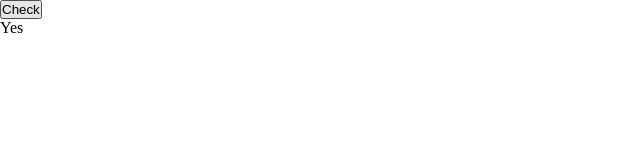
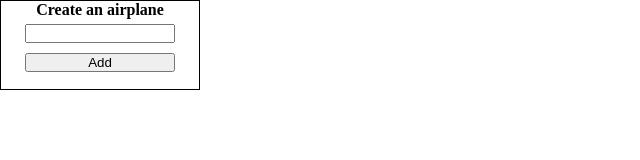
Before and after one commit to oliverpa-dev/AirplaneManager, a plain HTML site: page index.html in a window 1280 px wide. Shown: the whole page, without its empty margins (0-640 px from the left). Drawn offline with Linux system fonts and the light colour scheme.

Commit message:
created an airplane box

```diff
--- /dev/null
+++ b/airplane.js
@@ -0,0 +1,25 @@
+
+var x = 0;
+// creates an array
+var array = Array();
+// takes the input with text1 id
+var input1 = document.getElementById("text1");
+var button = document.getElementById("button1").addEventListener("click", add_element_to_array);
+
+function add_element_to_array() {
+    // bool that checks if the input is empty
+    const ok = "";
+    // if yes -> error
+    if (input1.value == ok) {
+        alert("Your input is empty");
+        // if not continue
+    } else {
+        array[x] = input1.value;
+        // add another position to the array
+        x++;
+        // after you an airplane the input stays blank
+        input1.value = "";
+        // consolelog the array
+        console.log(array);
+    }
+}
--- a/index.html
+++ b/index.html
@@ -10,12 +10,15 @@
 </head>
 
 <body>
-
-    <div class="airplane-box"></div>
-    <button id="demo2">Check</button>
-    <h1 id="demo"></h1>
-    <label for="text">Yes</label>
-    <script src="main.js"></script>
+    <!-- AIRPLANE CREATION BOX - START -->
+    <div class="airplane-box">
+        <label for="airplane">Create an airplane</label>
+        <input class="airplane-name" type="text" id="text1">
+        <input class="airplane-add" type="button" id="button1" value="Add">
+    </div>
+    <!-- AIRPLANE CREATION BOX - END -->
+    <!-- <script src="main.js"></script> -->
+    <script src="./airplane.js"></script>
 </body>
 
 </html>
--- a/main.js
+++ b/main.js
@@ -11,12 +11,12 @@ class Airplane {
         this.economyClassSeat = economyClassSeat;
     }
     airplaneInfo() {
-        return "ID: " + this.iD + ", "  + "Type: " + this.type + ", " + "Flight attandants: " + this.flightAttandant+ ", " + "Pilots: " + this.pilot+ ", " + "Business Class Seat: " + this.businessClassSeat+ ", " + "Economy Class Seat: "  + this.economyClassSeat;
+        return "ID: " + this.iD + ", " + "Type: " + this.type + ", " + "Flight attandants: " + this.flightAttandant + ", " + "Pilots: " + this.pilot + ", " + "Business Class Seat: " + this.businessClassSeat + ", " + "Economy Class Seat: " + this.economyClassSeat;
     }
 }
 
 
-let airplane =  new Airplane("54312", "Boeing", 6, 4, 34, 32);
+let airplane = new Airplane("54312", "Boeing", 6, 4, 34, 32);
 
 let button = document.getElementById("demo2").addEventListener("click", myFunction);
 function myFunction() {
--- a/style.css
+++ b/style.css
@@ -1,5 +1,26 @@
 * {
+    margin: 0;
     padding: 0;
-    margin: 0;
     box-sizing: border-box;
 }
+
+.airplane-box {
+    display: flex;
+    align-items: center;
+    flex-direction: column;
+    width: 200px;
+    height: 90px;
+    text-align: center;
+    font-weight: bold;
+    border: 1px black solid;
+}
+
+.airplane-name {
+    margin-top: 5px;
+    width: 150px;
+}
+
+.airplane-add {
+    margin-top: 10px;
+    width: 150px;
+}
```
